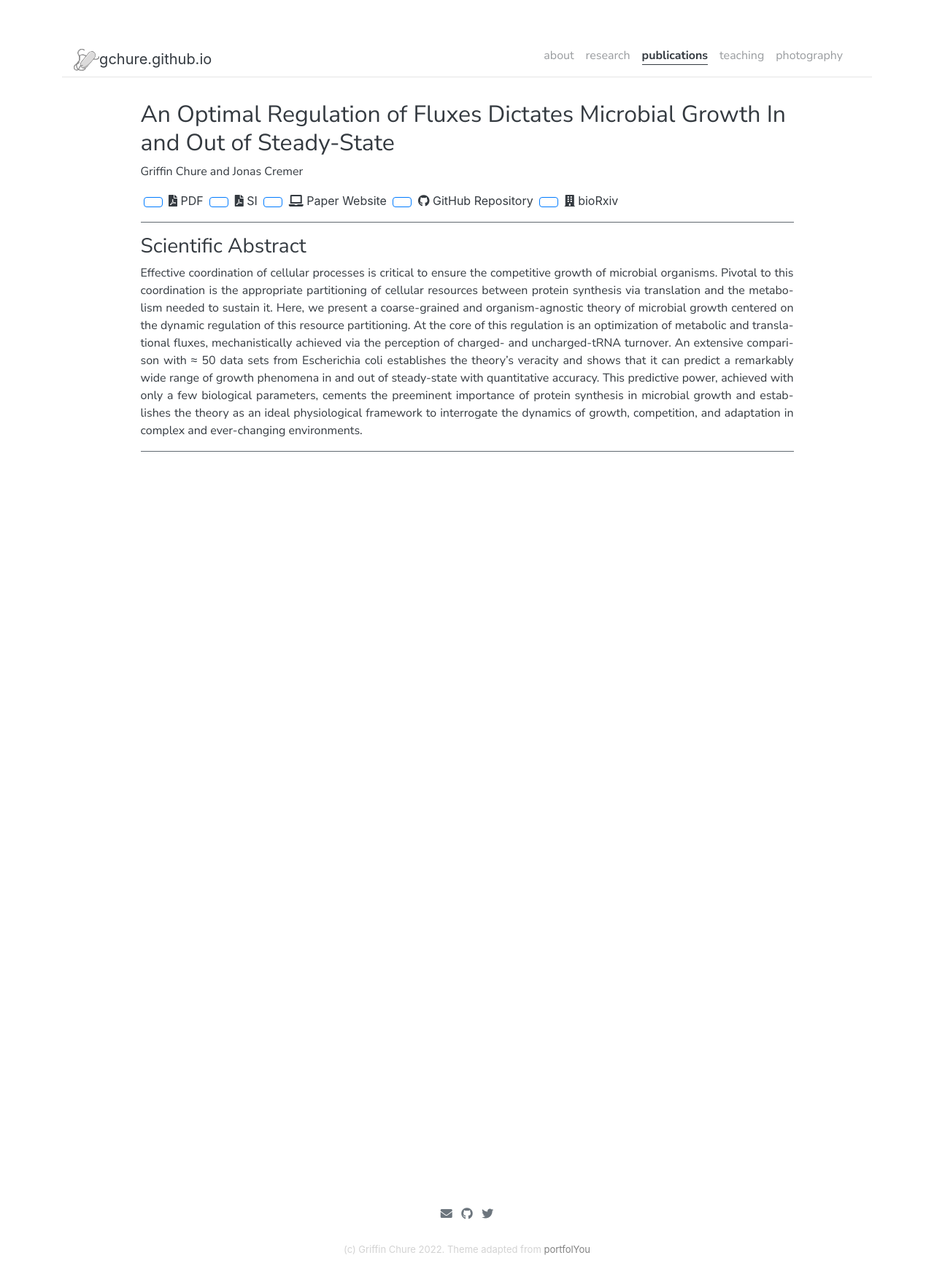
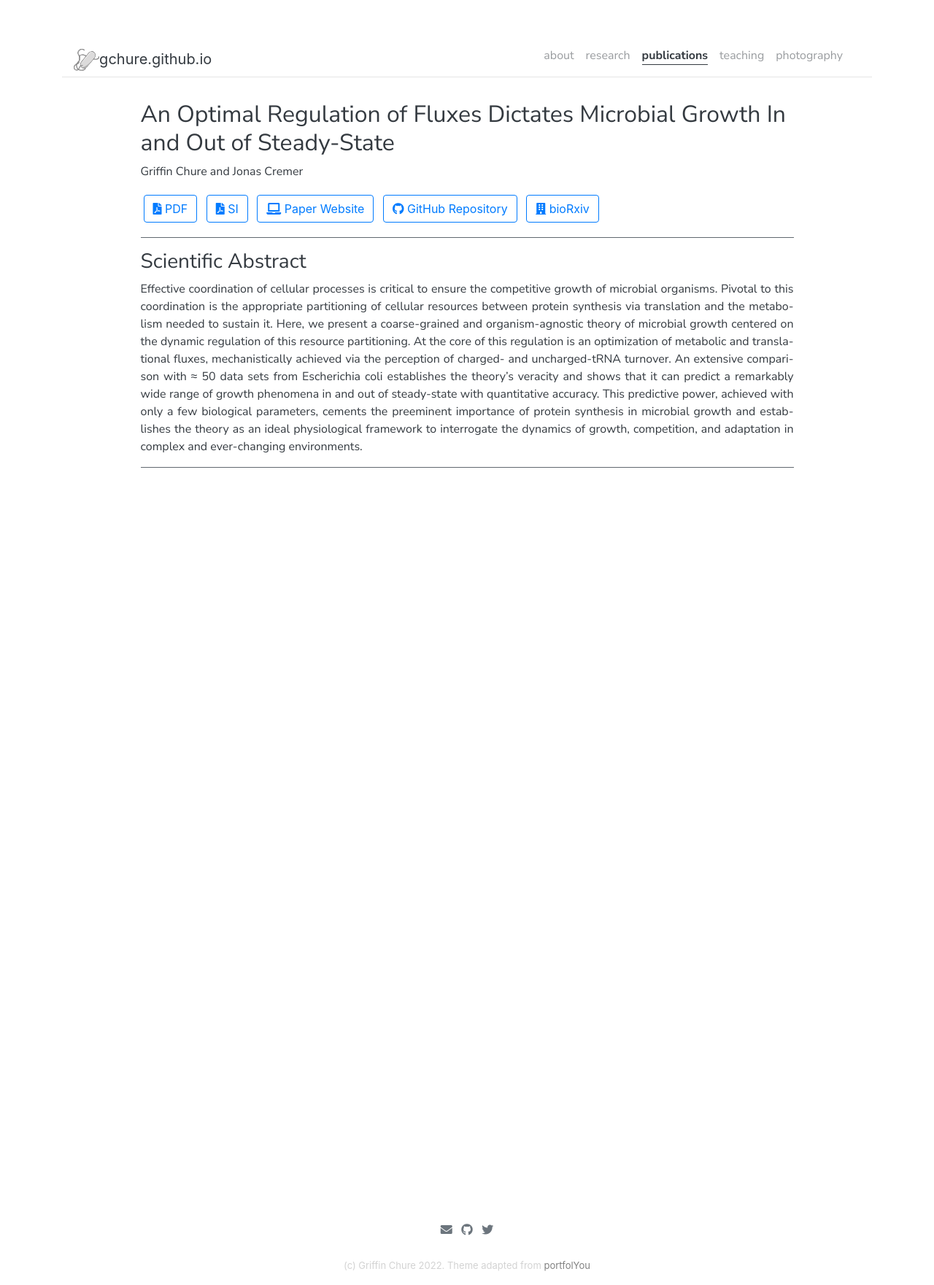
Before and after one commit to gchure/gchure.github.io, a Jekyll site: the page built from _publications/2022-01-27-flux-parity.md, in a window 1280 px wide. Shown: the whole page at 73% size. Built offline with Jekyll 4.4.1, drawn with Linux system fonts in a browser that asks for light colours; nearby versions of some CDN libraries; some web fonts are replaced; before the commit the page ends 1739 px from its top, so only the background shows below that.

Commit message:
Unbreaking links

```diff
--- a/_layouts/publication.html
+++ b/_layouts/publication.html
@@ -12,8 +12,8 @@ layout: default
 
 
   {% for button in page.buttons %}
-  {% unless page.button.name contains "http" %}<a class="m-1 btn btn-outline-primary btn-md"
-    href="{{button.link}}"></a>{%else%}<a class="m-1 btn btn-outline-primary btn-md"
+  {% unless page.button.link contains "http" %}<a class="m-1 btn btn-outline-primary btn-md"
+    href="{{button.link}}">{%else%}<a class="m-1 btn btn-outline-primary btn-md"
       href="{{site.baseurl}}/assets/publications/{{button.link}}">{%endunless%}
       <i class="{{button.icon}}"></i> {{button.name}}</a>
     {%endfor%}
```
Lines whose indentation alone changed are shown as unchanged.
